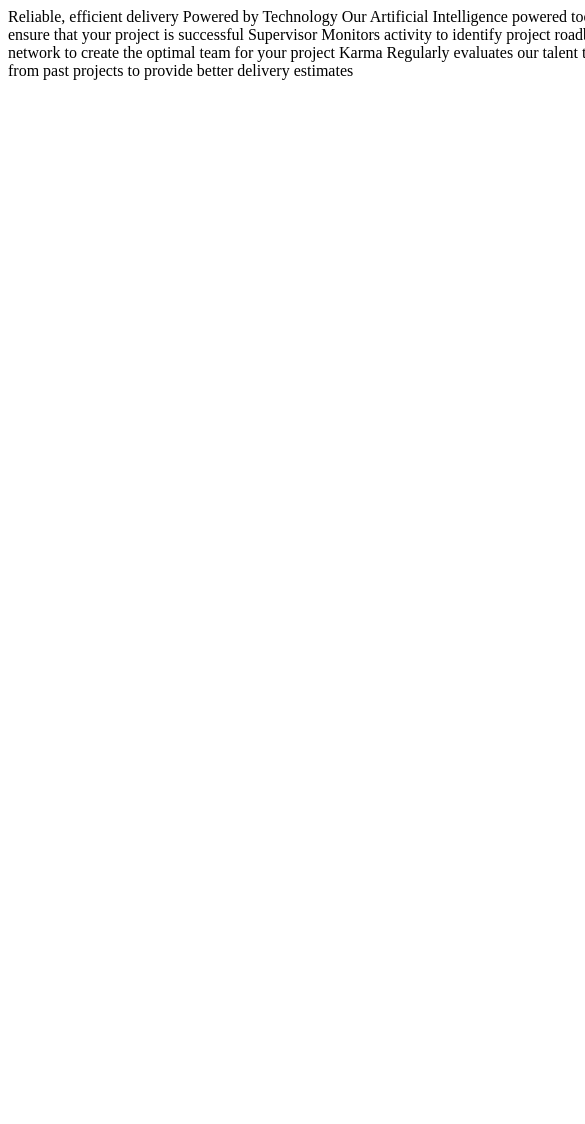
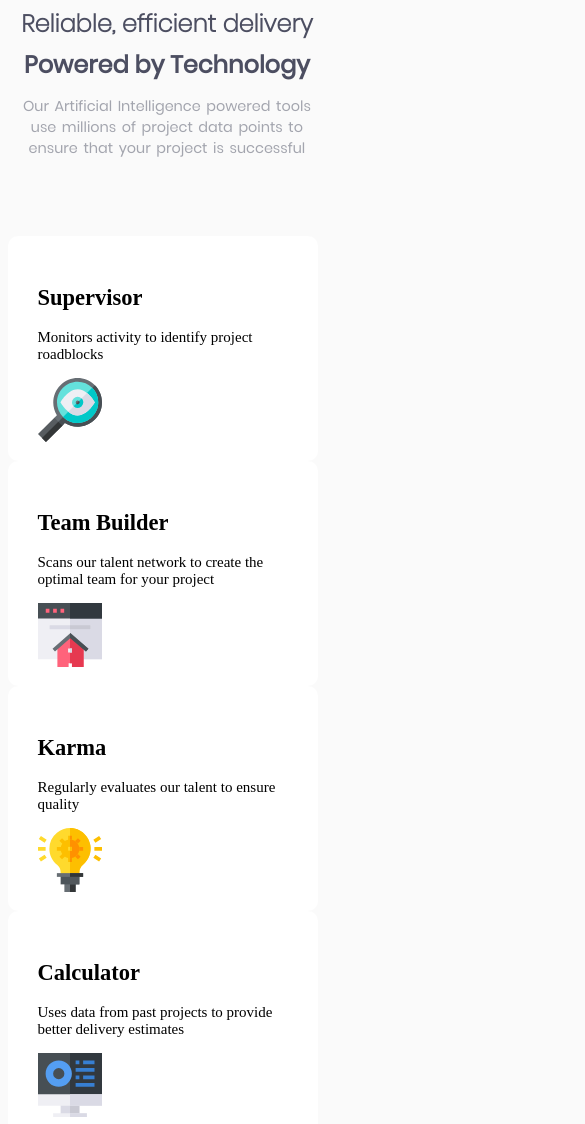
Before and after one commit to toshihikotani/four-card-feature-section-master, a plain HTML site: page index.html in a window 390 px wide. Shown: the top 1124 px of the page, 585 px wide, since content can reach past the window. Before the commit the page ends 844 px from the top, so only its background shows below. Drawn offline with Linux system fonts and the light colour scheme.

Commit message:
"Set Structure Layout and Update Style for Mobile"

```diff
--- a/index.html
+++ b/index.html
@@ -11,27 +11,61 @@
 </head>
 <body>
 
-  Reliable, efficient delivery
-  Powered by Technology
+  <main>
 
-  Our Artificial Intelligence powered tools use millions of project data points
-  to ensure that your project is successful
+    <!--PRODUCT SECTION-->
+    <section class="product-section">
+      <h1>Reliable, efficient delivery</h1>
+      <h1>Powered by Technology</h1>
 
-  Supervisor
-  Monitors activity to identify project roadblocks
+      <p>
+        Our Artificial Intelligence powered tools use millions of project data points
+        to ensure that your project is successful
+      </p>
+    </section>
 
-  Team Builder
-  Scans our talent network to create the optimal team for your project
+    <!--FEATURE SECTION-->
+    <section class="feature-section">
+      <article class="feature-cardbox">
+        <header>
+          <h2 class="feature-title">Supervisor</h2>
+          <p class="feature-description">Monitors activity to identify project roadblocks</p>
+        </header>
+        <footer>
+          <img src="images/icon-supervisor.svg" alt="Supervisor Icon"/>
+        </footer>
+      </article>
+      <article class="feature-cardbox">
+        <header>
+          <h2 class="feature-title">Team Builder</h2>
+          <p class="feature-description">Scans our talent network to create the optimal team for your project</p>
+         </header>
+         <footer>
+          <img src="images/icon-team-builder.svg" alt="Team Builder Icon"/>
+         </footer>
+      </article>
+      <article class="feature-cardbox">
+        <header>
+          <h2 class="feature-title">Karma</h2>
+          <p class="feature-description">Regularly evaluates our talent to ensure quality</p>
+        </header>
+        <footer>
+          <img src="images/icon-karma.svg" alt="Karma Icon"/>
+        </footer>
+      </article>
+      <article class="feature-cardbox">
+        <header>
+          <h2 class="feature-title">Calculator</h2>
+          <p class="feature-description">Uses data from past projects to provide better delivery estimates</p>
+        </header>
+        <footer>
+          <img src="images/icon-calculator.svg" alt="Calculator Icon"/>
+        </footer>
+      </article>
 
-  Karma
-  Regularly evaluates our talent to ensure quality
+    </section>
 
-  Calculator
-  Uses data from past projects to provide better delivery estimates
+  </main>
 
-
-  <footer>
-
-  </footer>
 </body>
 </html>
--- a/sass/styles.scss
+++ b/sass/styles.scss
@@ -13,6 +13,71 @@ $very-dark-blue: hsl(234, 12%, 34%);
 $grayish-blue: hsl(229, 6%, 66%);
 $very-light-gray: hsl(0, 0%, 98%);
 
+
+/* COMMON */
 html, body {
-    min-width: 100vh;
+    min-width: 100vw;
 }
+
+body {
+    margin: 0;
+    padding: 0;
+    box-sizing: content-box;
+    height: 100vh;
+    background-color: $very-light-gray;
+    display: flex;
+    justify-content: center;
+    align-content: center;
+    font-size: 15px;
+}
+
+/* MAIN */
+main {
+    width: 375px;
+
+    /* PRODUCT SECTION */
+    .product-section {
+        width: 85%;
+        height: 160px;
+        margin-bottom: 70px;
+
+        /* PRODUCT HEADING */
+        h1 {
+            color: $very-dark-blue;
+            margin: 6px 0px;
+            font-size: 1.60em;
+            text-align: center;
+
+            &:first-child {
+                font-family: 'Poppins-ExtraLight';
+            }
+
+            &:nth-child(2) {
+                font-family: 'Poppins-Regular';
+            }
+        }
+
+        /* PRODUCTS PARAGRAPH */
+        p {
+            color: $grayish-blue;
+            font-family: 'Poppins-Regular';
+            font-size: 0.90rem;
+            text-align: center;
+            word-spacing: 2px;
+        }
+    }
+
+    /* FEATURE SECTION */
+    .feature-section {
+        display: grid;
+
+        .feature-cardbox {
+            width: 250px;
+            height: 165px;
+            padding: 30px;
+            background-color: #FFFFFF;
+            border-radius: 10px;
+        }
+    }
+
+}
```
Also changed, not shown: css/styles.css, 1 other file.
